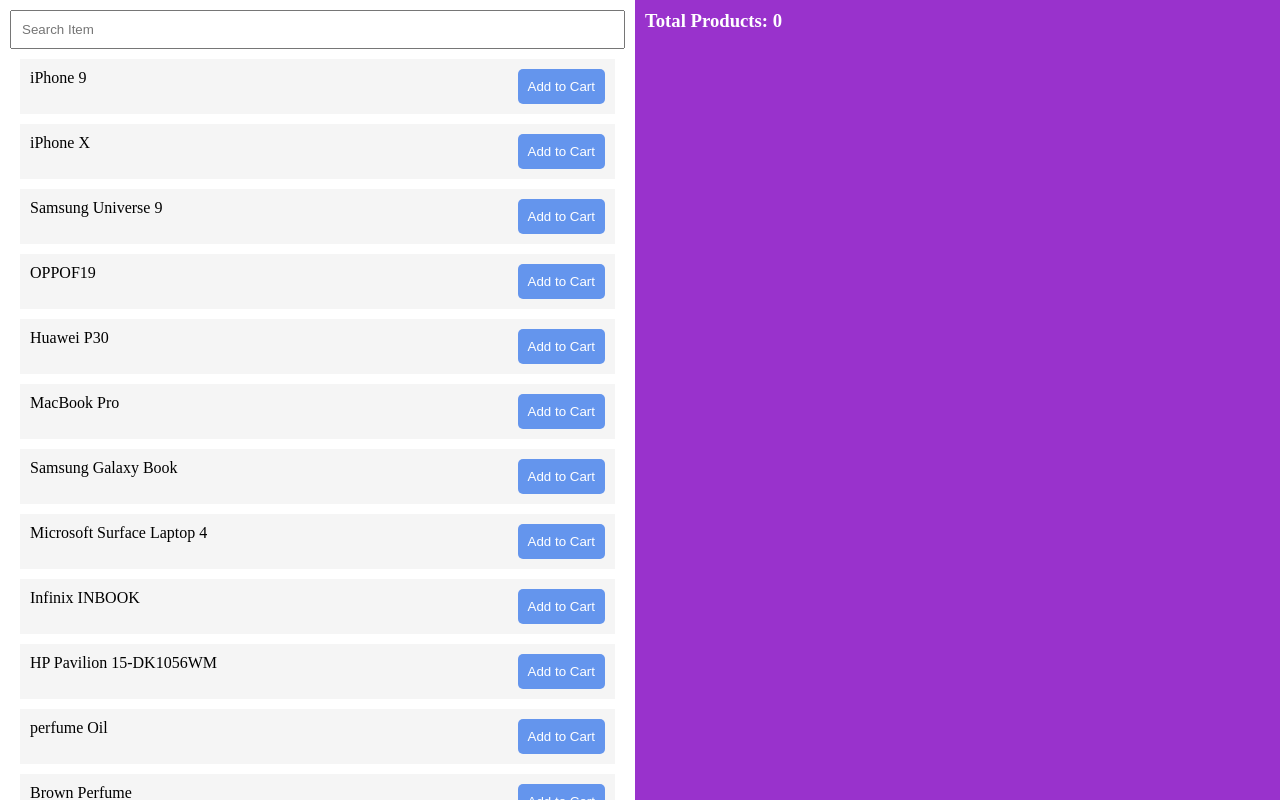
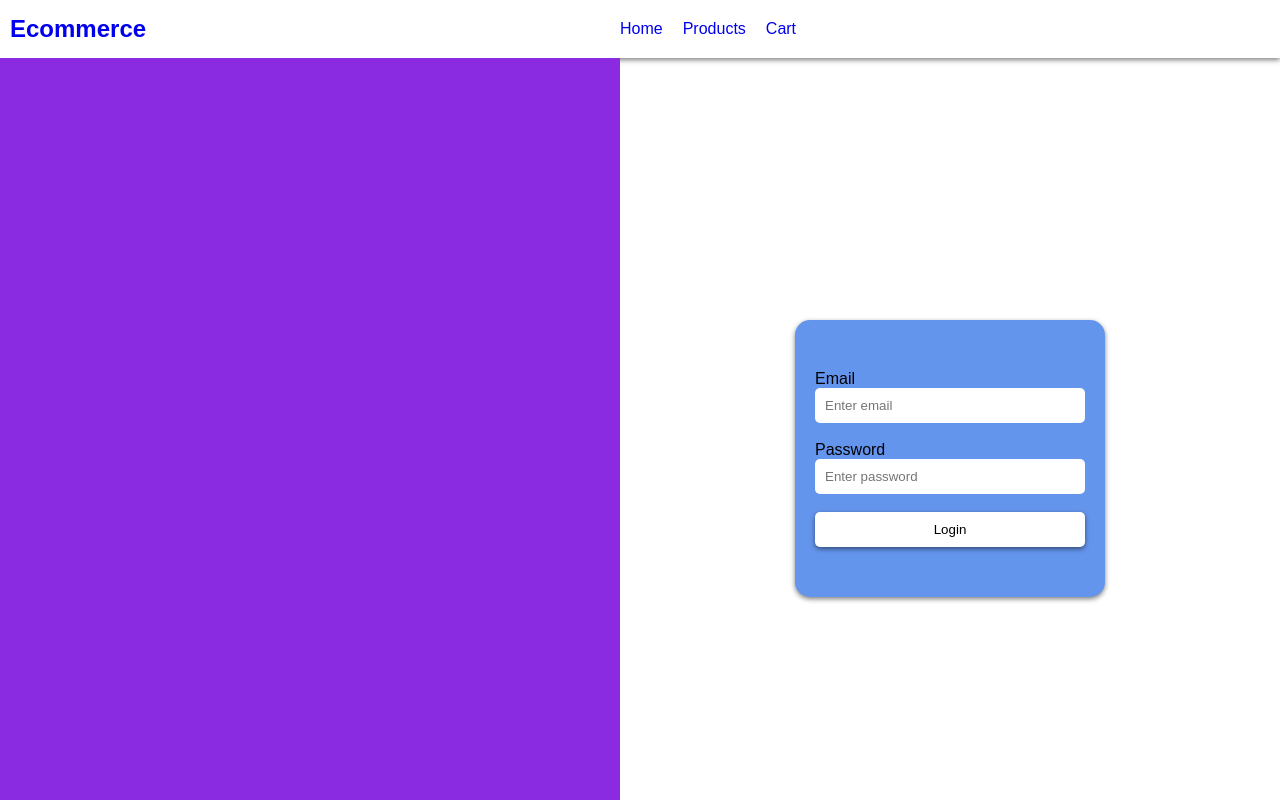
Before and after one commit to pauljor1499/react-project-2, a React (Create React App) app: page / in a window 1280 px wide. Shown: the top 800 px of the page. Built offline with nearby package versions, Linux system fonts and the light colour scheme.

Commit message:
add login page

```diff
--- a/package.json
+++ b/package.json
@@ -10,6 +10,7 @@
         "react": "^18.2.0",
         "react-dom": "^18.2.0",
         "react-redux": "^8.1.3",
+        "react-router-dom": "^6.17.0",
         "react-scripts": "5.0.1",
         "web-vitals": "^2.1.4"
     },
--- a/src/App.css
+++ b/src/App.css
@@ -3,8 +3,6 @@
     padding: 0;
     text-decoration: none;
     box-sizing: border-box;
+    list-style: none;
+    font-family: sans-serif;
 }
-
-.App {
-    display: flex;
-}
--- a/src/App.js
+++ b/src/App.js
@@ -1,12 +1,22 @@
 import "./App.css";
+import { BrowserRouter, Routes, Route } from "react-router-dom";
+//components
 import CartDetails from "./components/CartDetails";
 import Products from "./components/Products";
+import NavBar from "./components/navbar/NavBar";
+import LandingPage from "./components/landing_page/LandingPage";
 
 function App() {
     return (
         <div className="App">
-            <Products></Products>
-            <CartDetails></CartDetails>
+            <BrowserRouter>
+                <NavBar />
+                <Routes>
+                    <Route path="/" element={<LandingPage />}></Route>
+                    <Route path="/products/:email" element={<Products />}></Route>
+                    <Route path="/cart" element={<CartDetails />}></Route>
+                </Routes>
+            </BrowserRouter>
         </div>
     );
 }
--- a/src/components/Products.js
+++ b/src/components/Products.js
@@ -4,12 +4,16 @@
 //store
 import { useDispatch } from "react-redux";
 import { addProduct } from "../redux/slices/ProductSlice";
+//route params
+import { useParams } from "react-router-dom";
 
 const Products = () => {
     const dispatch = useDispatch();
 
     const [data, setData] = useState([]);
     const [search, setSearch] = useState("");
+
+    const { email } = useParams();
 
     // useEffect(() => {
     //     fetch("https://dummyjson.com/products")
--- /dev/null
+++ b/src/components/landing_page/LandingPage.css
@@ -0,0 +1,45 @@
+.landing-page-content {
+    width: 100%;
+    display: flex;
+}
+
+.content-left {
+    flex: 1;
+    height: 100vh;
+    background-color: blueviolet;
+}
+
+.content-right {
+    flex: 1;
+    padding: 20px;
+    display: flex;
+    justify-content: center;
+    align-items: center;
+}
+
+.form-content {
+    width: 50%;
+    padding: 50px 20px;
+    display: flex;
+    flex-direction: column;
+    background-color: cornflowerblue;
+    border-radius: 15px;
+    box-shadow: 0px 2px 5px 0px rgba(0, 0, 0, 0.5);
+    -webkit-box-shadow: 0px 2px 5px 0px rgba(0, 0, 0, 0.5);
+    -moz-box-shadow: 0px 2px 5px 0px rgba(0, 0, 0, 0.5);
+}
+
+input,
+button {
+    border-radius: 5px;
+    padding: 10px;
+    outline: none;
+    border: none;
+}
+
+button {
+    background-color: white;
+    box-shadow: 0px 2px 5px 0px rgba(0, 0, 0, 0.5);
+    -webkit-box-shadow: 0px 2px 5px 0px rgba(0, 0, 0, 0.5);
+    -moz-box-shadow: 0px 2px 5px 0px rgba(0, 0, 0, 0.5);
+}
--- /dev/null
+++ b/src/components/landing_page/LandingPage.js
@@ -0,0 +1,44 @@
+import React from "react";
+import "./LandingPage.css";
+import { useState } from "react";
+// import { Link } from "react-router-dom";
+import { useNavigate } from "react-router-dom";
+
+const LandingPage = () => {
+    const navigate = useNavigate();
+
+    const [email, setEmail] = useState("");
+    const [password, setPasword] = useState("");
+
+    const changeEmail = (event) => {
+        setEmail(event.target.value);
+    };
+
+    const changePassword = (event) => {
+        setPasword(event.target.value);
+    };
+
+    const clickLogin = () => {
+        navigate(`/products/${email}`);
+        console.log("Login!");
+    };
+
+    return (
+        <div className="landing-page-content">
+            <div className="content-left"></div>
+            <div className="content-right">
+                <div className="form-content">
+                    <span>Email</span>
+                    <input value={email} onChange={changeEmail} type="text" placeholder="Enter email" />
+                    <br />
+                    <span>Password</span>
+                    <input value={password} onChange={changePassword} type="text" placeholder="Enter password" />
+                    <br />
+                    <button onClick={clickLogin}>Login</button>
+                </div>
+            </div>
+        </div>
+    );
+};
+
+export default LandingPage;
--- /dev/null
+++ b/src/components/navbar/NavBar.css
@@ -0,0 +1,16 @@
+.navbar-content {
+    width: 100%;
+    display: flex;
+    justify-content: space-between;
+    align-items: center;
+    padding: 10px;
+    box-shadow: 0px 2px 5px 0px rgba(0, 0, 0, 0.5);
+    -webkit-box-shadow: 0px 2px 5px 0px rgba(0, 0, 0, 0.5);
+    -moz-box-shadow: 0px 2px 5px 0px rgba(0, 0, 0, 0.5);
+}
+
+.content-list {
+    display: flex;
+    gap: 20px;
+    padding: 10px;
+}
--- /dev/null
+++ b/src/components/navbar/NavBar.js
@@ -0,0 +1,27 @@
+import React from "react";
+import "./NavBar.css";
+import { Link } from "react-router-dom";
+
+const NavBar = () => {
+    return (
+        <div className="navbar-content">
+            <h2>
+                <Link to="/">Ecommerce</Link>
+            </h2>
+            <ul className="content-list">
+                <li>
+                    <Link to="/">Home</Link>
+                </li>
+                <li>
+                    <Link to="/products">Products</Link>
+                </li>
+                <li>
+                    <Link to="/cart">Cart</Link>
+                </li>
+            </ul>
+            <div></div>
+        </div>
+    );
+};
+
+export default NavBar;
--- a/src/components/styles.module.css
+++ b/src/components/styles.module.css
@@ -1,5 +1,9 @@
 .productsContent {
     width: 100%;
+}
+
+.productsContent input {
+    border: 1px solid black;
 }
 
 .products {
```
Also changed, not shown: 1 other file (tests, documents, lock files or other folders). Lines whose indentation alone changed are shown as unchanged.
